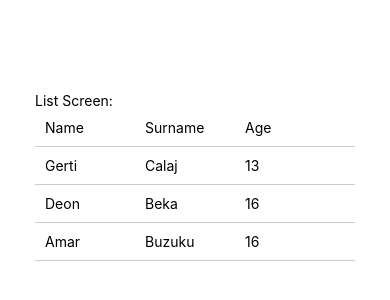
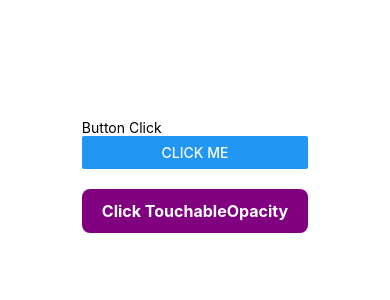
Before and after one commit to xdioni123/react-lessons, a React Native app in the folder reactapp/: screen / in a window 390 px wide. Shown: the part 246-546 px from the top of the page. Built offline with nearby package versions, Linux system fonts and the light colour scheme.

Commit message:
button and touchable oppacity

```diff
--- a/reactapp/App.js
+++ b/reactapp/App.js
@@ -4,6 +4,7 @@ import { NavigationContainer } from '@react-navigation/native';
 import { createStackNavigator } from '@react-navigation/stack';
 import MainScreen from './screen/MainScreen';
 import ListScreen from './screen/ListScreen';
+import ButtonScreen from './screen/ButtonScreen';
 
 const Stack = createStackNavigator();
 
@@ -20,7 +21,8 @@ const Stack = createStackNavigator();
 export default function () {
   return (
     <View style={styles.container}>
-      <ListScreen/>
+      {/* <ListScreen/> */}
+      <ButtonScreen/>
     </View>
   );
 }
--- /dev/null
+++ b/reactapp/screen/ButtonScreen.js
@@ -0,0 +1,44 @@
+import react from "react";
+import {view, Text , StyleSheet, Button, TouchableOpacity, View} from 'react-native';
+
+
+const ButtonScreen = () => {
+    let counter , counterT = 0;
+    return(
+        <View>
+            <Text>Button Click</Text>
+            <Button
+            title = "Click me"
+            Color = "Blue"
+            onPress={()=> console.log("Button Clicked", counter++)}
+            />
+
+            <TouchableOpacity style={styles.button}
+            onPress={() => console.log("TouchableOpacity Clicked")}
+            >
+            <Text style={styles.buttonText}>Click TouchableOpacity</Text>
+            </TouchableOpacity>
+
+        </View>
+    );
+}
+
+const styles = StyleSheet.create({
+    button: {
+        backgroundColor: "purple",
+        paddingVertical: 12,
+        paddingHorizontal: 20,
+        borderRadius: 8,
+        alignItems: "center",
+        marginTop: 20,
+    },
+
+    buttonText: {
+        color: "white",
+        fontSize: 16,
+        fontWeight: "bold",
+    },
+});
+
+
+export default ButtonScreen;
```
